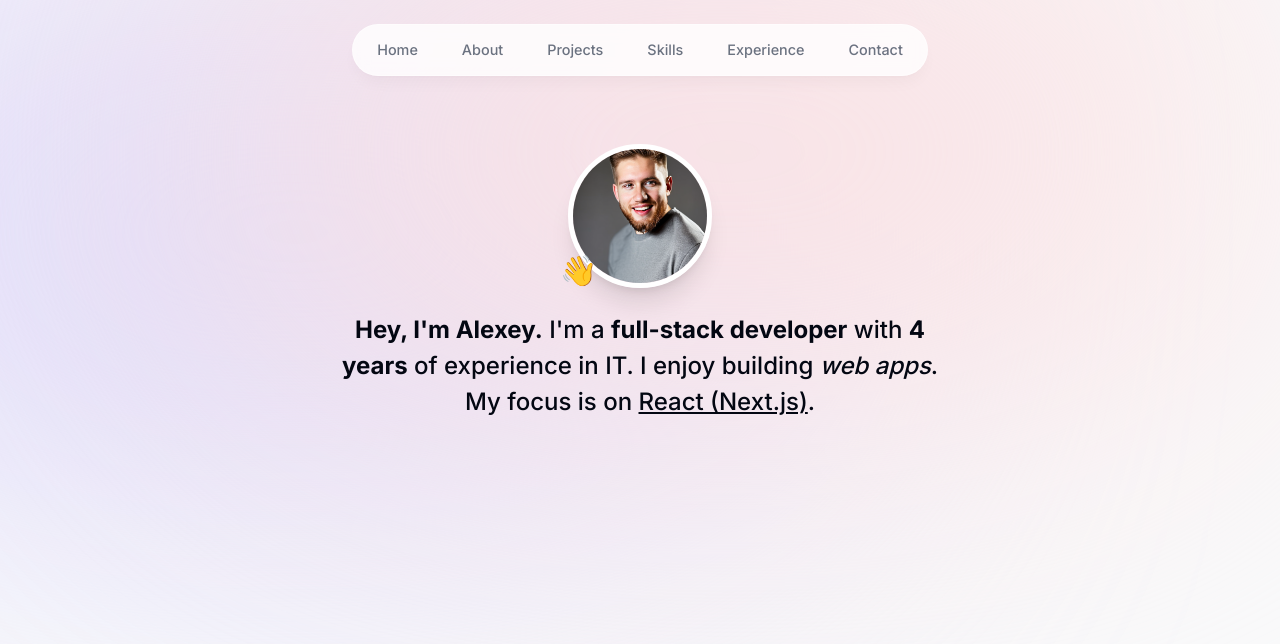
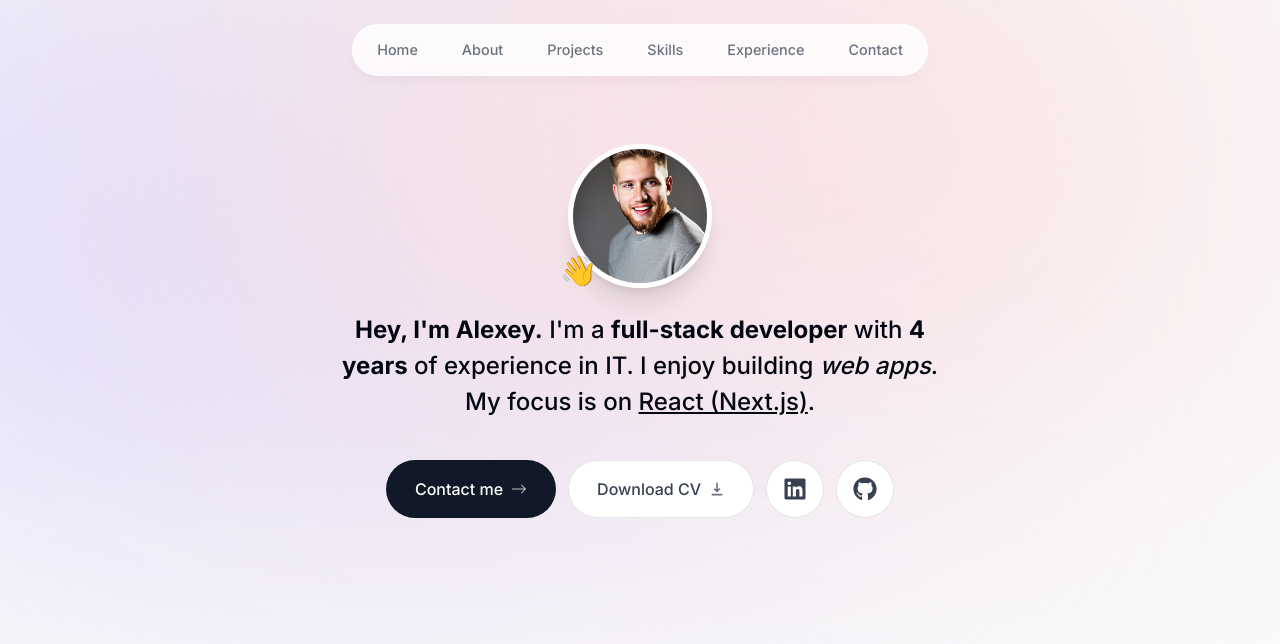
Before and after one commit to sytnikov/portfolio, a Next.js app: page / in a window 1280 px wide. Shown: the top 644 px of the page. Built offline with nearby package versions, Linux system fonts and the light colour scheme.

Commit message:
intro section buttons added

```diff
--- a/app/globals.css
+++ b/app/globals.css
@@ -72,3 +72,24 @@ nav ul li {
 nav ul li Link {
   @apply flex w-full items-center justify-center px-3 py-3
 }
+
+/* button styles */
+
+.btn {
+  @apply flex items-center gap-2 rounded-full py-4 outline-none
+  focus:scale-110 hover:scale-110 active:scale-105 transition
+  border border-black/10
+}
+
+.btn-primary {
+ @apply bg-gray-900 hover:bg-gray-950 text-white px-7
+}
+
+.btn-secondary {
+  @apply bg-white text-gray-700 px-7 cursor-pointer
+}
+
+.btn-icon {
+  @apply  bg-white text-2xl text-gray-700 px-4 cursor-pointer
+  focus:scale-[1.15] hover:scale-[1.15] hover:text-gray-950
+}
--- a/components/Intro.tsx
+++ b/components/Intro.tsx
@@ -1,7 +1,12 @@
 "use client";
 
 import Image from "next/image";
+import Link from "next/link";
 import { motion } from "framer-motion";
+import { BsArrowRight } from "react-icons/bs";
+import { HiDownload } from "react-icons/hi";
+import { FaGithub } from "react-icons/fa";
+import { FaLinkedin } from "react-icons/fa";
 
 import profilePic from "../public/portrait.png";
 
@@ -48,6 +53,40 @@ export default function Intro() {
         building <span className="italic">web apps</span>. My focus is on{" "}
         <span className="underline">React (Next.js)</span>.
       </motion.p>
+      <motion.div
+        className="standard-flex flex-col sm:flex-row gap-3 px-4 text-m font-medium"
+        initial={{ y: 100, opacity: 0 }}
+        animate={{ y: 0, opacity: 1 }}
+        transition={{
+          delay: 0.1,
+        }}
+      >
+        <Link href="#contact" className="btn btn-primary group">
+          Contact me{" "}
+          <BsArrowRight className="opacity-75 group-hover:translate-x-1.5 transition" />
+        </Link>
+        <a
+          href="/alexey-sytnikov-resume.pdf"
+          download
+          className="btn btn-secondary"
+        >
+          Download CV <HiDownload className="opacity-75" />
+        </a>
+        <a
+          href="https://www.linkedin.com/in/alexey-sytnikov/"
+          target="_blank"
+          className="btn btn-icon"
+        >
+          <FaLinkedin />
+        </a>
+        <a
+          href="https://github.com/sytnikov"
+          target="_blank"
+          className="btn btn-icon"
+        >
+          <FaGithub />
+        </a>
+      </motion.div>
     </section>
   );
 }
```
